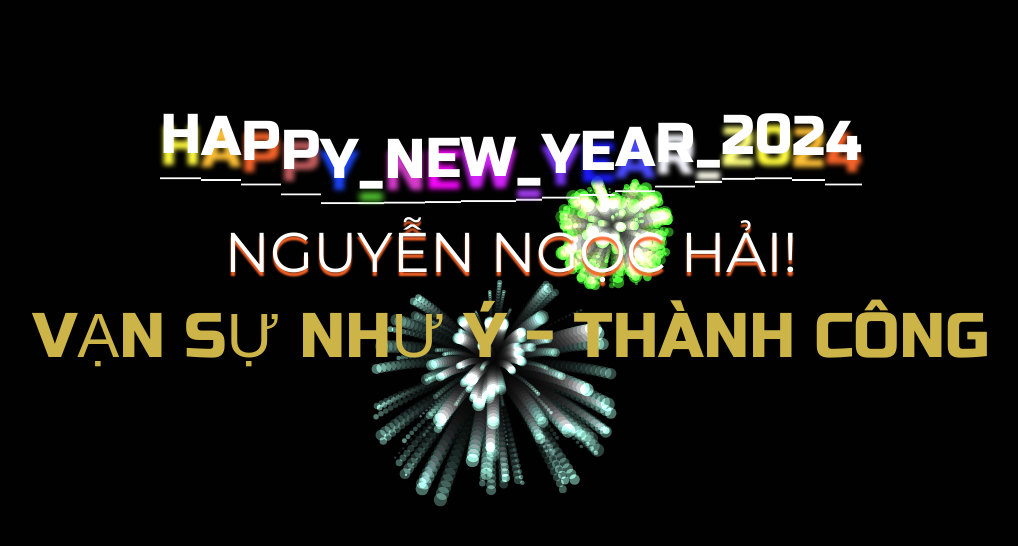
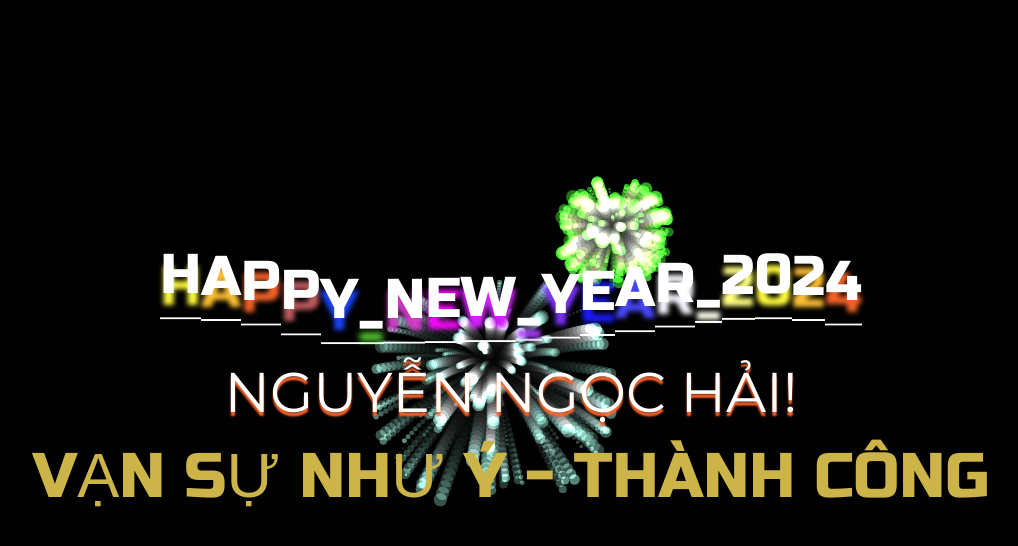
Before and after one commit to N-N-Hai02/new-year-firework, a plain HTML site: page index.html in a window 1280 px wide. Shown: the whole page, without its empty margins (129-1147 px from the left). Drawn offline with nearby package versions, Linux system fonts and the light colour scheme; animation ran at ten frames a second.

Commit message:
Updated css

```diff
--- a/style.css
+++ b/style.css
@@ -14,8 +14,8 @@ body {
     z-index: 1000;
     position: absolute;
     left: 50%;
-    top: 30%;
-    transform: translate(-50%, -30%);
+    top: 50%;
+    transform: translate(-50%, -50%);
     text-align: center;
     font-family: 'Montserrat',
         sans-serif;
```
